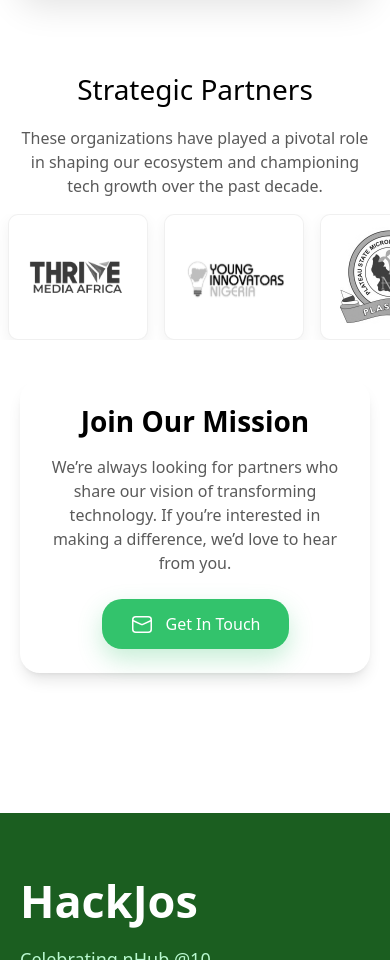
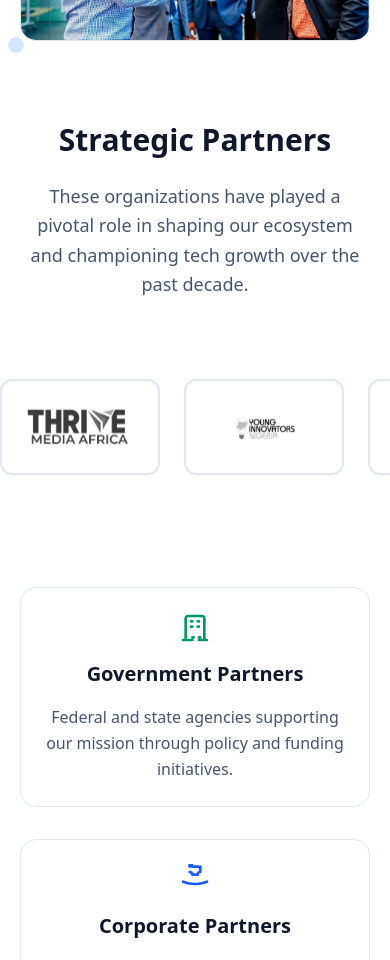
Before and after one commit to Desmond-Fon/hackjos, a Next.js app: page /partners in a window 390 px wide. Shown: the part 1040-2000 px from the top of the page. Built offline with nearby package versions, Linux system fonts and the light colour scheme.

Commit message:
refactor: enhance layout and styling of Partners page, improve animations and responsiveness

```diff
--- a/app/partners/page.tsx
+++ b/app/partners/page.tsx
@@ -7,9 +7,9 @@ import { Swiper, SwiperSlide } from "swiper/react";
 import { Autoplay, FreeMode } from "swiper/modules";
 import { motion, type Variants, useReducedMotion } from "framer-motion";
 
-// Swiper styles (ensure these are imported globally somewhere in app)
-// import "swiper/css";
-// import "swiper/css/free-mode";
+
+import "swiper/css";
+import "swiper/css/free-mode";
 
 const duplicatedImages = [
   "/partner.png",
@@ -33,16 +33,25 @@ const container: Variants = {
   hidden: { opacity: 0 },
   show: {
     opacity: 1,
-    transition: { staggerChildren: 0.12, delayChildren: 0.08 },
+    transition: { staggerChildren: 0.1, delayChildren: 0.05 },
   },
 };
 
 const fadeUp: Variants = {
-  hidden: { opacity: 0, y: 16 },
+  hidden: { opacity: 0, y: 20 },
   show: {
     opacity: 1,
     y: 0,
-    transition: { type: "tween", ease: "easeOut", duration: 0.55 },
+    transition: { type: "tween", ease: "easeOut", duration: 0.6 },
+  },
+};
+
+const slideIn: Variants = {
+  hidden: { opacity: 0, x: -30 },
+  show: {
+    opacity: 1,
+    x: 0,
+    transition: { type: "tween", ease: "easeOut", duration: 0.7 },
   },
 };
 
@@ -51,7 +60,7 @@ const Partners = () => {
 
   return (
     <>
-      <div className="pb-[100px]">
+      <div className="pb-24 lg:pb-32">
         <Hero
           title="Years of Partnerships & Impact"
           description="Our journey has been powered by visionary partners who believe in innovation, entrepreneurship, and the future of technology in Northern Nigeria."
@@ -62,37 +71,45 @@ const Partners = () => {
           variants={container}
           initial="hidden"
           whileInView="show"
-          viewport={{ once: true, margin: "0px 0px -120px 0px" }}
-          className="my-[75px] px-5 container mx-auto flex flex-col lg:flex-row justify-between items-center gap-10 lg:gap-[70px]"
+          viewport={{ once: true, margin: "0px 0px -100px 0px" }}
+          className="my-16 lg:my-24 px-5 container mx-auto"
         >
+          <div className="flex flex-col lg:flex-row justify-between items-center gap-12 lg:gap-20">
             <motion.div
-            variants={fadeUp}
-            className="lg:w-1/2 text-center lg:text-left text-[#000000A6] lg:text-[24px]"
+              variants={slideIn}
+              className="lg:w-1/2 text-center lg:text-left space-y-6"
             >
+              <div className="text-slate-600 text-lg lg:text-xl leading-relaxed space-y-4">
                 <p>
                   Over the past decade, nHub has thrived because of the unwavering
                   support of our partners—organizations, institutions, and
                   individuals committed to driving innovation, entrepreneurship, and
                   digital transformation in Northern Nigeria.
                 </p>
-            <br />
                 <p>
                   As we celebrate 10 years of impact, we honor those who have walked
                   this journey with us—supporting programs, sponsoring events,
                   mentoring startups, and helping us scale our mission.
                 </p>
+              </div>
             </motion.div>
 
             <motion.div variants={fadeUp} className="lg:w-1/2">
+              <div className="relative">
                 <Image
                   src="/partners.png"
                   alt="Collage of partners supporting nHub"
                   width={630}
                   height={320}
-              className="w-full rounded-[14px] shadow-[0_12px_36px_rgba(0,0,0,0.12)]"
+                  className="w-full rounded-2xl border border-slate-200"
                   priority
                 />
+                {/* Decorative element */}
+                <div className="absolute -top-3 -right-3 w-6 h-6 bg-emerald-500 rounded-full opacity-20"></div>
+                <div className="absolute -bottom-3 -left-3 w-4 h-4 bg-blue-500 rounded-full opacity-20"></div>
+              </div>
             </motion.div>
+          </div>
         </motion.div>
 
         {/* Strategic Partners */}
@@ -100,13 +117,52 @@ const Partners = () => {
           title="Strategic Partners"
           subtitle="These organizations have played a pivotal role in shaping our ecosystem and championing tech growth over the past decade."
         />
-        <div className="mt-5">
 
+        <div className="mt-12">
           <LogoMarquee
             images={duplicatedImages}
             prefersReduced={prefersReduced}
           />
         </div>
+
+        {/* Partner Categories */}
+        <motion.div
+          variants={container}
+          initial="hidden"
+          whileInView="show"
+          viewport={{ once: true, margin: "0px 0px -80px 0px" }}
+          className="mt-20 lg:mt-32 px-5 container mx-auto"
+        >
+          <div className="grid grid-cols-1 md:grid-cols-2 lg:grid-cols-3 gap-8 lg:gap-12">
+            <PartnerCategory
+              icon={
+                <svg className="w-8 h-8 text-emerald-600" fill="none" stroke="currentColor" viewBox="0 0 24 24">
+                  <path strokeLinecap="round" strokeLinejoin="round" strokeWidth={2} d="M19 21V5a2 2 0 00-2-2H7a2 2 0 00-2 2v16m14 0h2m-2 0h-4m-5 0H3m2 0h4M9 7h1m-1 4h1m4-4h1m-1 4h1m-5 8h1m4 0h1" />
+                </svg>
+              }
+              title="Government Partners"
+              description="Federal and state agencies supporting our mission through policy and funding initiatives."
+            />
+            <PartnerCategory
+              icon={
+                <svg className="w-8 h-8 text-blue-600" fill="none" stroke="currentColor" viewBox="0 0 24 24">
+                  <path strokeLinecap="round" strokeLinejoin="round" strokeWidth={2} d="M21 13.255A23.931 23.931 0 0112 15c-3.183 0-6.22-.62-9-1.745M16 6V4a2 2 0 00-2-2h-4a2 2 0 00-2-2v2m8 0V6a2 2 0 00-2 2H10a2 2 0 00-2-2V6" />
+                </svg>
+              }
+              title="Corporate Partners"
+              description="Leading companies investing in Northern Nigeria's tech ecosystem and talent development."
+            />
+            <PartnerCategory
+              icon={
+                <svg className="w-8 h-8 text-purple-600" fill="none" stroke="currentColor" viewBox="0 0 24 24">
+                  <path strokeLinecap="round" strokeLinejoin="round" strokeWidth={2} d="M12 6.253v13m0-13C10.832 5.477 9.246 5 7.5 5S4.168 5.477 3 6.253v13C4.168 18.477 5.754 18 7.5 18s3.332.477 4.5 1.253m0-13C13.168 5.477 14.754 5 16.5 5c1.746 0 3.332.477 4.5 1.253v13C19.832 18.477 18.246 18 16.5 18c-1.746 0-3.332.477-4.5 1.253" />
+                </svg>
+              }
+              title="Academic Partners"
+              description="Universities and research institutions fostering innovation through education and collaboration."
+            />
+          </div>
+        </motion.div>
 
         {/* CTA */}
         <motion.div
@@ -114,28 +170,28 @@ const Partners = () => {
           initial="hidden"
           whileInView="show"
           viewport={{ once: true, margin: "0px 0px -80px 0px" }}
-          className="mt-10 lg:mt-[160px] mb-10 lg:mb-[80px] flex justify-center items-center mx-auto px-5"
+          className="mt-20 lg:mt-32 mb-16 lg:mb-24 flex justify-center items-center mx-auto px-5"
         >
-          <div className="lg:w-[50%] w-full shadow-lg rounded-[20px] p-6 md:p-8 flex flex-col items-center gap-[24px] text-center">
-            <div className="space-y-4 md:space-y-6">
-              <h1 className="text-[28px] md:text-[36px] lg:text-[45px] font-[600] leading-tight">
+          <div className="max-w-2xl w-full border-2 border-slate-200 rounded-3xl p-8 lg:p-12 flex flex-col items-center gap-8 text-center bg-slate-50/50">
+            <div className="space-y-6">
+              <h2 className="text-3xl lg:text-4xl xl:text-5xl font-bold text-slate-900 leading-tight">
                 Join Our Mission
-              </h1>
-              <p className="text-[#000000A6] md:text-[18px] lg:text-[22px]">
-                We’re always looking for partners who share our vision of
-                transforming technology. If you’re interested in making a
-                difference, we’d love to hear from you.
+              </h2>
+              <p className="text-slate-600 text-lg lg:text-xl leading-relaxed max-w-lg">
+                We're always looking for partners who share our vision of
+                transforming technology. If you're interested in making a
+                difference, we'd love to hear from you.
               </p>
             </div>
 
             <motion.button
               whileHover={{
-                scale: prefersReduced ? 1 : 1.03,
+                scale: prefersReduced ? 1 : 1.02,
                 y: prefersReduced ? 0 : -2,
               }}
               whileTap={{ scale: 0.98 }}
-              className="bg-[#33C36C] rounded-[20px] h-[50px] lg:h-[65px] px-[28px] md:px-[42px] flex justify-center items-center gap-3 text-white font-medium lg:text-[20px]
-                         shadow-[0_10px_24px_rgba(51,195,108,0.28)] hover:shadow-[0_16px_40px_rgba(51,195,108,0.38)] transition-all"
+              className="bg-emerald-600 hover:bg-emerald-700 rounded-2xl h-14 lg:h-16 px-8 lg:px-12 flex justify-center items-center gap-3 text-white font-semibold text-lg lg:text-xl
+                         border-2 border-emerald-600 hover:border-emerald-700 transition-all duration-200"
             >
               <svg
                 width="24"
@@ -148,14 +204,14 @@ const Partners = () => {
                 <path
                   d="M18.25 4.75H5.75C4.09315 4.75 2.75 6.09315 2.75 7.75V17.25C2.75 18.9069 4.09315 20.25 5.75 20.25H18.25C19.9069 20.25 21.25 18.9069 21.25 17.25V7.75C21.25 6.09315 19.9069 4.75 18.25 4.75Z"
                   stroke="white"
-                  strokeWidth="1.5"
+                  strokeWidth="2"
                   strokeLinecap="round"
                   strokeLinejoin="round"
                 />
                 <path
                   d="M2.75 8.5L11.165 12.366C11.4269 12.4863 11.7118 12.5486 12 12.5486C12.2882 12.5486 12.5731 12.4863 12.835 12.366L21.25 8.5"
                   stroke="white"
-                  strokeWidth="1.5"
+                  strokeWidth="2"
                   strokeLinecap="round"
                   strokeLinejoin="round"
                 />
@@ -178,33 +234,48 @@ export default Partners;
 const SectionHeading = ({
   title,
   subtitle,
-  topMargin = false,
 }: {
   title: string;
   subtitle: string;
-  topMargin?: boolean;
 }) => (
   <motion.div
     variants={container}
     initial="hidden"
     whileInView="show"
     viewport={{ once: true, margin: "0px 0px -100px 0px" }}
-    className={`flex flex-col gap-4 lg:gap-6 justify-center items-center text-center px-5 ${
-      topMargin ? "mt-10 lg:mt-[90px]" : "mt-10 lg:mt-[90px]"
-    }`}
+    className="flex flex-col gap-6 lg:gap-8 justify-center items-center text-center px-5 mt-20 lg:mt-32"
   >
     <motion.h2
       variants={fadeUp}
-      className="text-[28px] md:text-[36px] lg:text-[45px] font-medium"
+      className="text-3xl lg:text-4xl xl:text-5xl font-bold text-slate-900 leading-tight"
     >
       {title}
     </motion.h2>
     <motion.p
       variants={fadeUp}
-      className="text-[#000000A6] md:text-[18px] lg:text-[24px] max-w-[960px]"
+      className="text-slate-600 text-lg lg:text-xl leading-relaxed max-w-4xl"
     >
       {subtitle}
     </motion.p>
+  </motion.div>
+);
+
+const PartnerCategory = ({
+  icon,
+  title,
+  description,
+}: {
+  icon: React.ReactNode;
+  title: string;
+  description: string;
+}) => (
+  <motion.div
+    variants={fadeUp}
+    className="text-center space-y-4 p-6 rounded-2xl border border-slate-200 bg-white hover:border-slate-300 transition-colors duration-200"
+  >
+    <div className="flex justify-center">{icon}</div>
+    <h3 className="text-xl lg:text-2xl font-semibold text-slate-900">{title}</h3>
+    <p className="text-slate-600 leading-relaxed">{description}</p>
   </motion.div>
 );
 
@@ -215,35 +286,40 @@ const LogoMarquee = ({
   images: string[];
   prefersReduced: boolean | null;
 }) => (
-  <div className="w-full bg-white relative -mt-1 overflow-x-hidden h-full">
+  <div className="w-full bg-white relative overflow-x-hidden py-8">
     <Swiper
       modules={[Autoplay, FreeMode]}
       loop
-      speed={prefersReduced ? 0 : 4500}
+      speed={prefersReduced ? 0 : 5000}
       freeMode
       slidesPerView="auto"
+      spaceBetween={24}
       autoplay={
         prefersReduced
           ? false
           : { delay: 0, disableOnInteraction: false, pauseOnMouseEnter: true }
       }
       aria-label="Partner logos carousel"
+      className="partner-swiper"
     >
       {images.map((image, index) => (
         <SwiperSlide
           key={index}
-          className="!w-[140px] lg:!w-[200px] flex-shrink-0 mx-2 lg:mx-3"
+          className="!w-[160px] lg:!w-[220px] flex-shrink-0"
         >
           <motion.div
-            whileHover={{ y: -4, scale: 1.03 }}
-            transition={{ type: "tween", ease: "easeOut", duration: 0.25 }}
-            className="rounded-[10px] border border-black/[0.06] bg-white p-3 lg:p-4 shadow-[0_6px_16px_rgba(0,0,0,0.06)]"
+            whileHover={{
+              y: prefersReduced ? 0 : -6,
+              scale: prefersReduced ? 1 : 1.02
+            }}
+            transition={{ type: "tween", ease: "easeOut", duration: 0.2 }}
+            className="h-24 lg:h-32 rounded-xl border-2 border-slate-200 bg-white p-4 lg:p-6 flex items-center justify-center hover:border-slate-300 transition-colors duration-200"
           >
             <Image
               loading="lazy"
               src={image}
               alt={`Partner ${index + 1}`}
-              className="w-[180px] h-[100px] lg:h-[160px] object-contain grayscale hover:grayscale-0 transition"
+              className="w-full h-full object-contain grayscale hover:grayscale-0 transition-all duration-300"
               width={180}
               height={90}
             />
```
Lines whose indentation alone changed are shown as unchanged.
